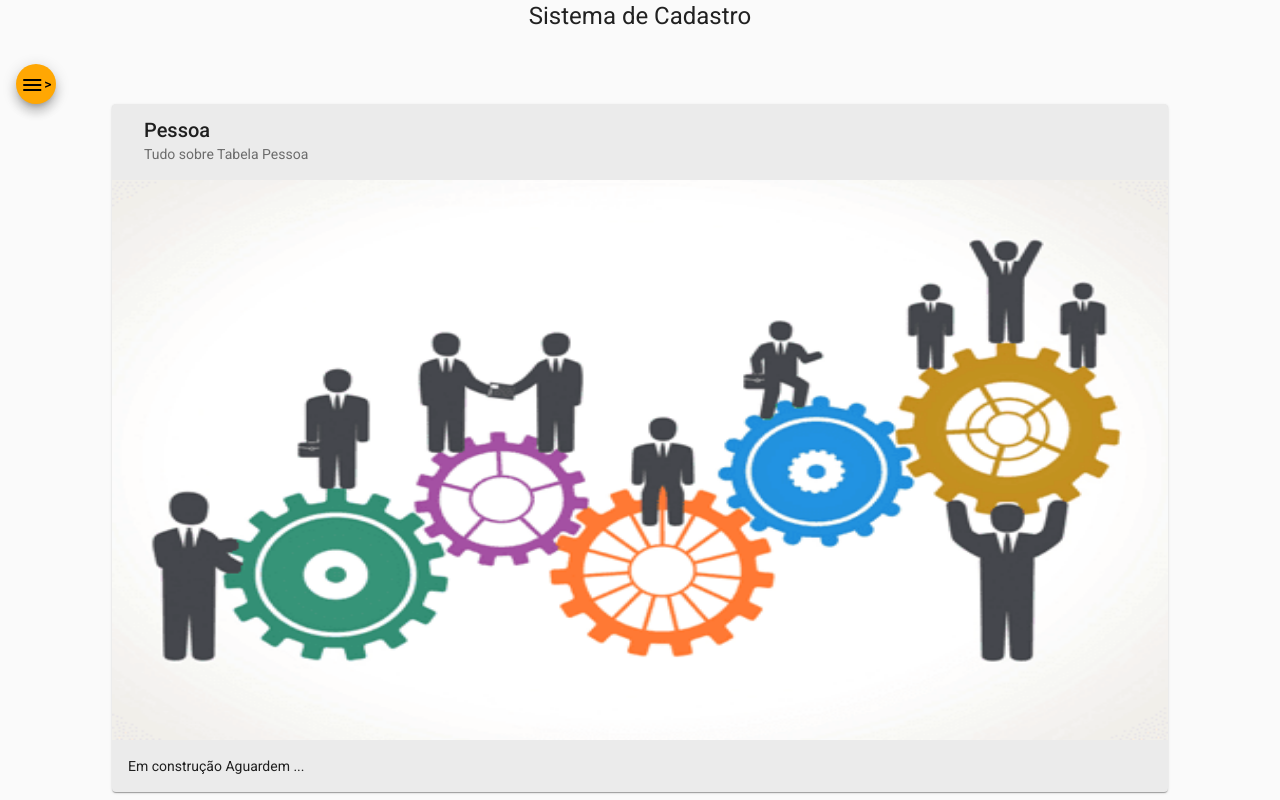
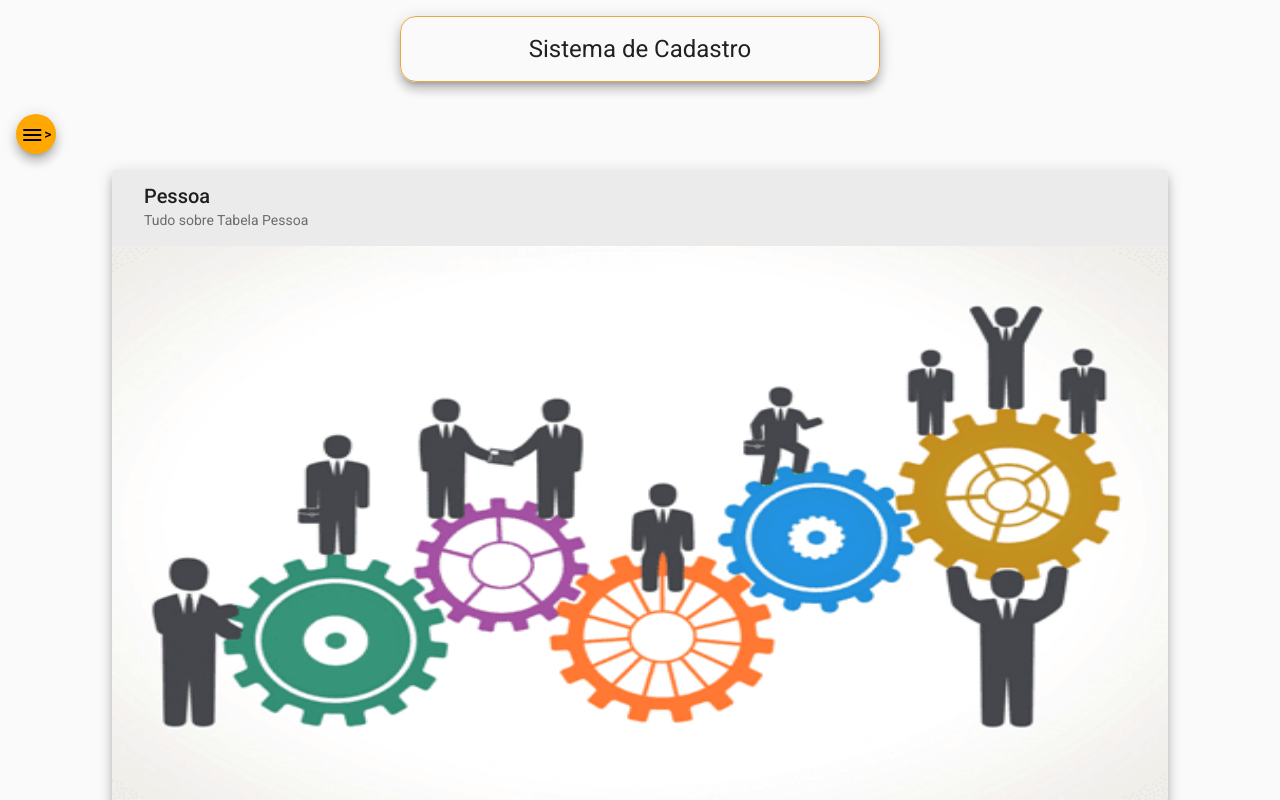
Before and after one commit to matheuscassio/Angular, an Angular app in the folder Angular/: page /home in a window 1280 px wide. Built offline with nearby package versions, Linux system fonts and the light colour scheme.

Commit message:
atualização de todos elementos da HEADER

```diff
--- a/Angular/src/app/components/header/header.component.css
+++ b/Angular/src/app/components/header/header.component.css
@@ -3,3 +3,11 @@
     align-items:center;
     justify-content: center;
 }
+
+h1{
+    margin-top: 1rem;
+    border: 1px solid rgb(238, 163, 66);
+    padding: 1rem 10% ;
+    border-radius: 1rem;
+
+}
--- a/Angular/src/app/components/header/header.component.html
+++ b/Angular/src/app/components/header/header.component.html
@@ -1,3 +1,3 @@
 <div class="container">
-    <h1>Sistema de Cadastro</h1>
+    <h1 class="mat-elevation-z8">Sistema de Cadastro</h1>
 </div>
--- a/Angular/src/app/components/home/home.component.css
+++ b/Angular/src/app/components/home/home.component.css
@@ -1,6 +1,6 @@
 .card{
     width: 80%;
-    margin: auto;
+    margin: 1rem auto;
     background-color: rgb(235, 235, 235) ;
 }
 
--- a/Angular/src/app/components/home/home.component.html
+++ b/Angular/src/app/components/home/home.component.html
@@ -1,4 +1,4 @@
-<mat-card  class = "card">
+<mat-card  class = "card mat-elevation-z8">
   <mat-card-header mat-card-header >
     <mat-card-title>Pessoa</mat-card-title>
     <mat-card-subtitle mat-card-subtitle> Tudo sobre Tabela Pessoa </mat-card-subtitle >
```
